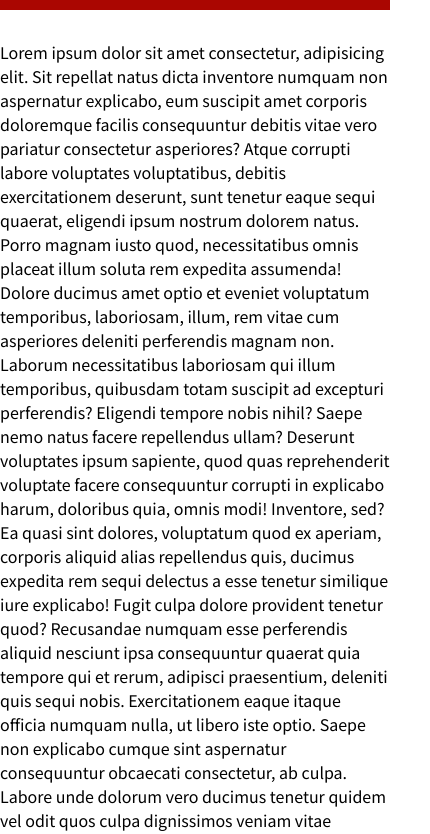
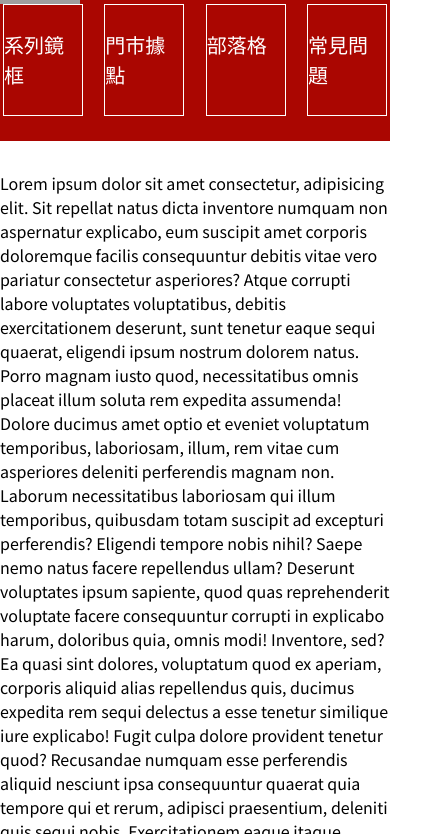
Before and after one commit to generaLra/week3-mission, a plain HTML site: page index.html in a window 390 px wide. Shown: the part 70-904 px from the top of the page, 430 px wide, since content can reach past the window. Drawn offline with nearby package versions, Linux system fonts and the light colour scheme; grey boxes are pictures that could not be loaded; a web font is replaced by a local one.

Commit message:
改768px

```diff
--- a/css/RWD.css
+++ b/css/RWD.css
@@ -1,16 +1,17 @@
 
-@media (max-width:375px) {
+@media (max-width:768px) {
 
     .topBar{
         display: block;
     }
     .topBar-list{
-        width: 376px;
+        margin: 0 auto;
+        width: 384px;
         flex-wrap: wrap;
+
     }
     .Bar-list-item{
-        width: 188px;
-        height: 48px;
+        padding: 25px 0;
         border: solid 1px white;
     }
 
--- a/css/layout-header.css
+++ b/css/layout-header.css
@@ -3,7 +3,6 @@
     max-width: 1296px;
 }
 header{
-	height: 80px;
     padding: 25px 0;
 	display: flex;
 	justify-content: space-between;
@@ -32,5 +31,4 @@ header{
 }
 .Bar-list-item{
 	width: 80px;
-	height: 30px;
 }
```
